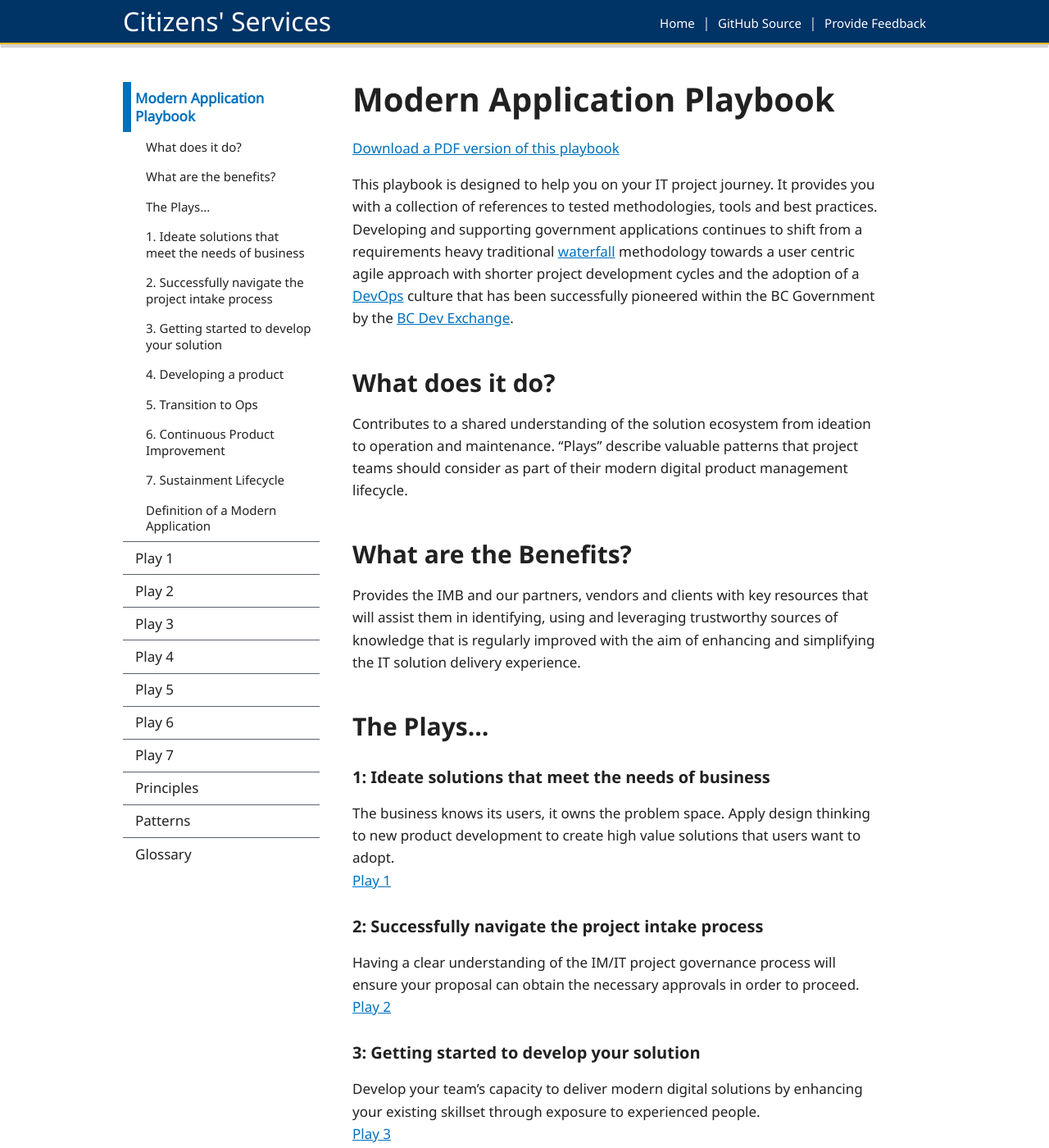
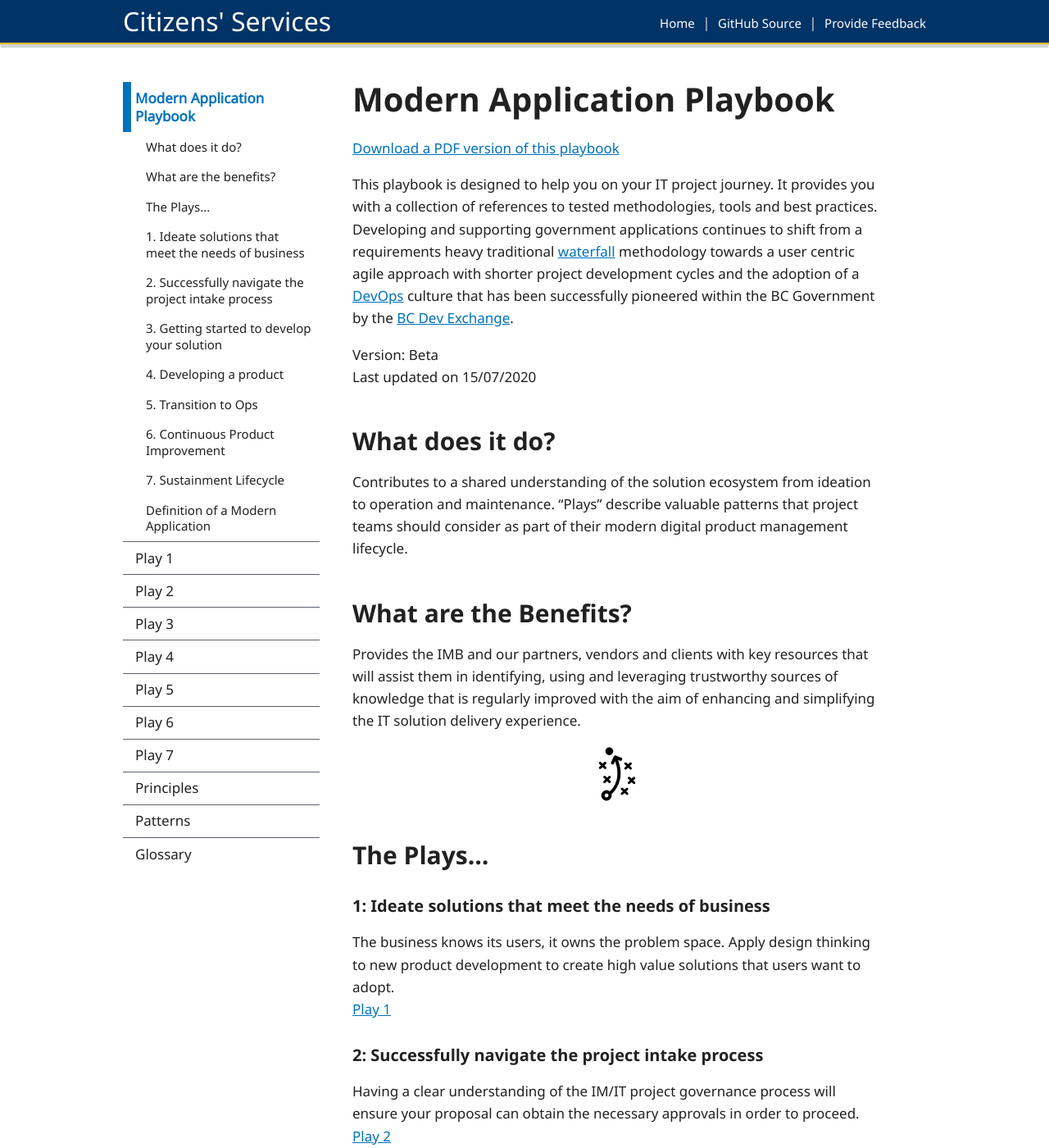
Before and after one commit to HeatherRemacle/exchangelabops, a Jekyll site: the page built from pages/index.md, in a window 1280 px wide and 1400 px high. Shown: the whole window at 82% size. Built offline with Jekyll 4.4.1, drawn with Linux system fonts in a browser that asks for light colours.

Commit message:
Test images

```diff
--- a/_sass/components/_side-nav.scss
+++ b/_sass/components/_side-nav.scss
@@ -48,7 +48,7 @@
     // Note: This fixed the jump nav under banner issue, but this breaks the footer links
     position: -webkit-relative;
     position: sticky;
-    top: 0px;
+    top: 0rem;
 
     .sidenav {
       display: block;
--- a/pages/index.md
+++ b/pages/index.md
@@ -34,11 +34,17 @@ subnav:
 
 This playbook is designed to help you on your IT project journey. It provides you with a collection of references to tested methodologies, tools and best practices.  Developing and supporting government applications continues to shift from a requirements heavy traditional [waterfall](https://en.wikipedia.org/wiki/Waterfall_model) methodology towards a user centric agile approach with shorter project development cycles and the adoption of a [DevOps](https://www.lucidchart.com/blog/devops-process-flow) culture that has been successfully pioneered within the BC Government by the [BC Dev Exchange](https://bcdevexchange.org/).
 
+Version: Beta<br>
+Last updated on 15/07/2020
+
 ## What does it do?
 Contributes to a shared understanding of the solution ecosystem from ideation to operation and maintenance. “Plays” describe valuable patterns that project teams should consider as part of their modern digital product management lifecycle.
 
 ## What are the Benefits?
 Provides the IMB and our partners, vendors and clients with key resources that will assist them in identifying, using and leveraging trustworthy sources of knowledge that is regularly improved with the aim of enhancing and simplifying the IT solution delivery experience.
+
+<img style="display: block; margin-left: auto; margin-right: auto;" src="assets/img/arrowdots.png" alt="">
+<img style="display: block; margin-left: auto; margin-right: auto;" src="CITZ-IMB-playbook/assets/img/arrowdots.png" alt="">
 
 ## The Plays...
 
```
Also changed, not shown: assets/img/arrowdots.png (added).
